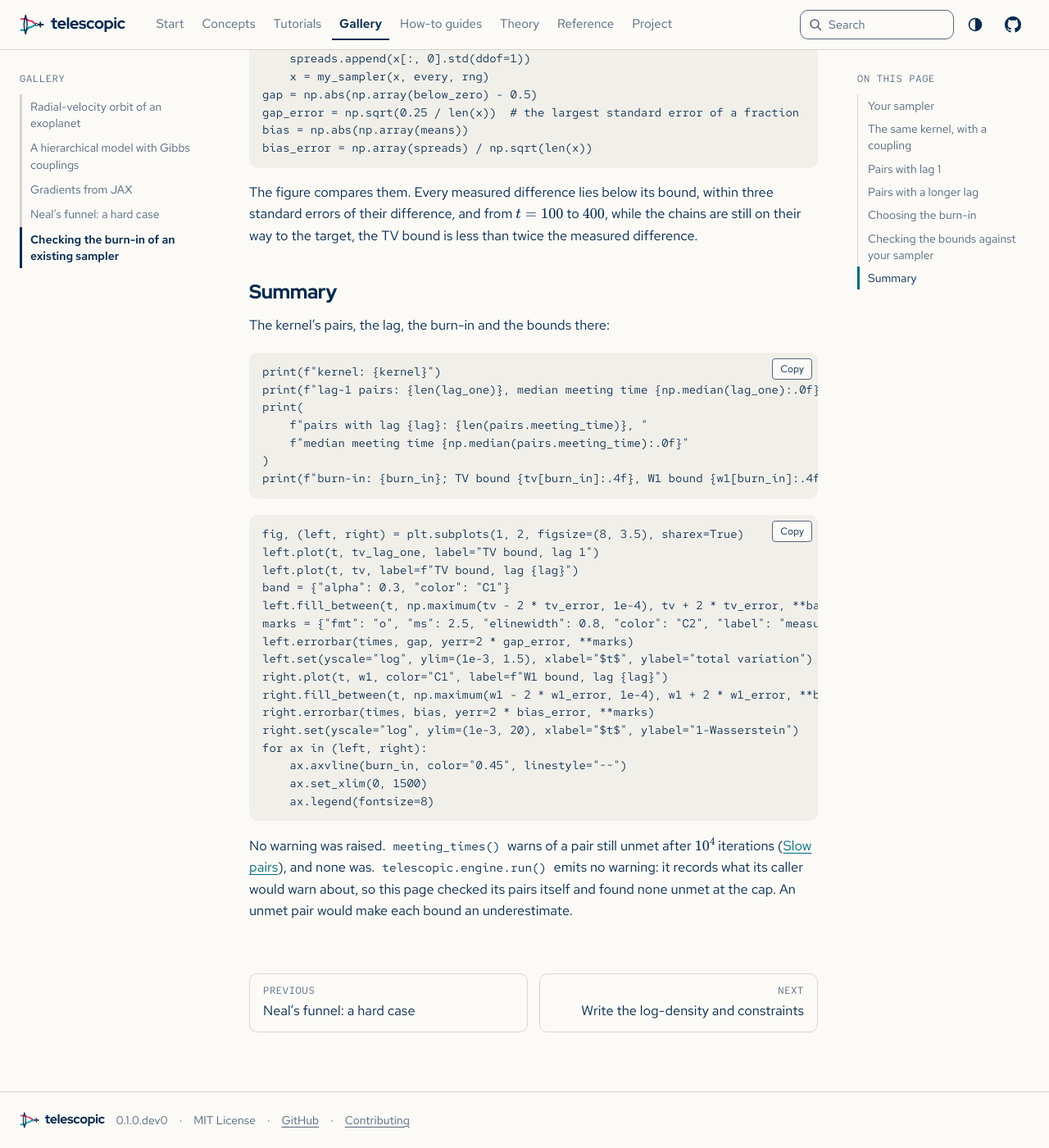
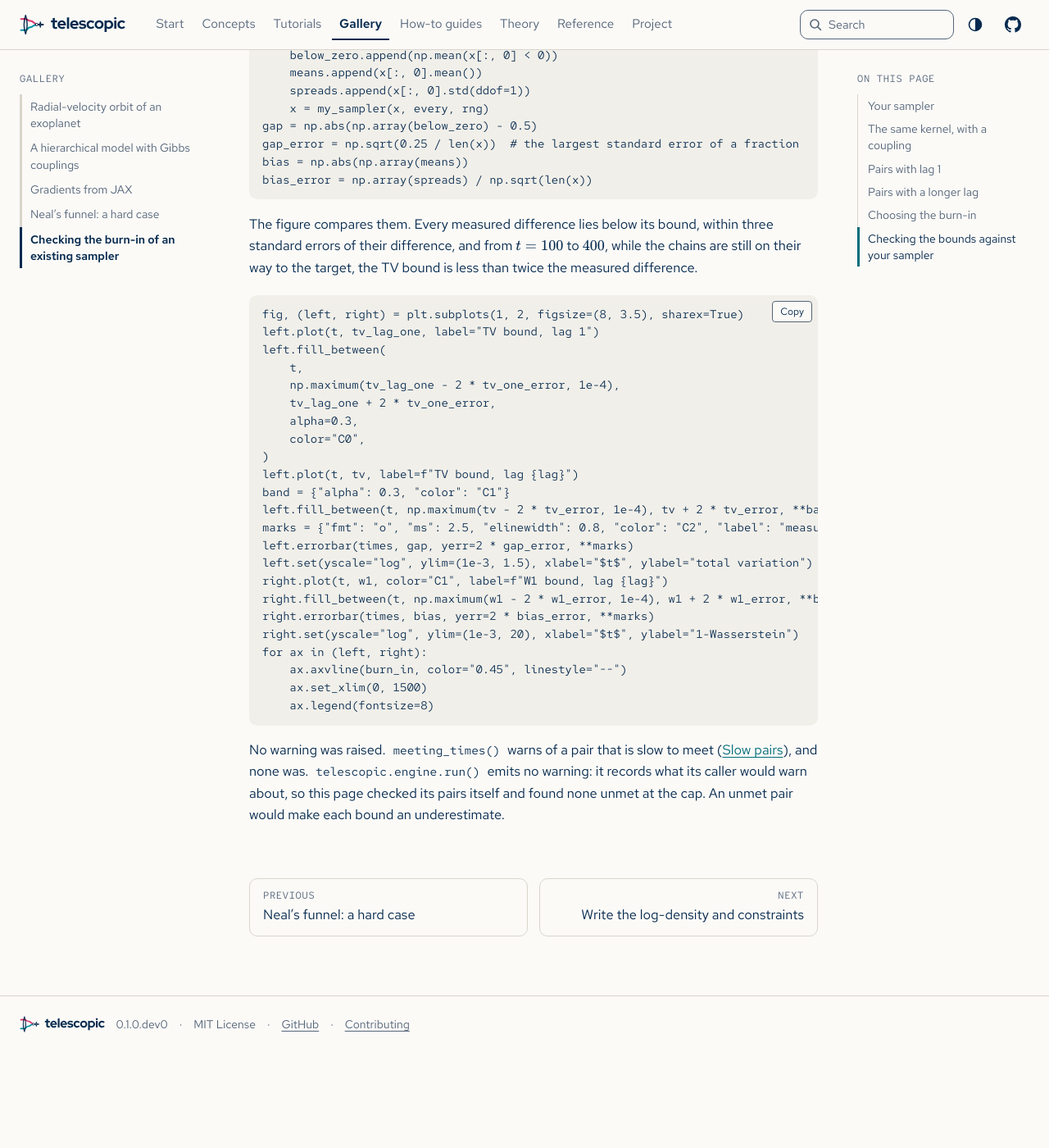
Before and after one commit to joshspeagle/telescopic, a Sphinx documentation site: the page built from docs/gallery/burn-in.md, in a window 1280 px wide and 1400 px high, scrolled down 3705 px. Shown: the whole window at 82% size. Built offline with Sphinx 7.4.7, drawn with Linux system fonts in a browser that asks for light colours; after the commit the page ends 4988 px from its top, so only the background shows below that; some of the changed text lies outside the part shown.

Commit message:
Band the lag-1 bound and trim the burn-in gallery page
Co-Authored-By: Claude Opus 5.5 <noreply@anthropic.com>
Claude-Session: https://claude.ai/code/session_01JkqiRjnZwqMVo8Rd3e5j1c

````diff
--- a/docs/gallery/burn-in.md
+++ b/docs/gallery/burn-in.md
@@ -88,12 +88,12 @@ print("quantiles 50%, 90%, 99%:", np.quantile(lag_one, [0.5, 0.9, 0.99]))
 
 {func}`telescopic.diagnostics.tv_bound` estimates the bound on the total variation
 distance $d_{TV}(\pi_t, \pi)$ between the law $\pi_t$ of $X_t$ and the target $\pi$ from
-these meeting times. A pair unmet at the cap enters as the cap plus 1, which makes the
-estimate a lower bound of the one without a cap; here none is unmet:
+these meeting times; its docstring says how a pair unmet at the cap enters, and here
+none is unmet:
 
 ```{code-cell} python
 t = np.arange(3000)
-tv_lag_one = diagnostics.tv_bound(np.where(np.isinf(lag_one), 10_001, lag_one), 1, t)
+tv_lag_one = diagnostics.tv_bound(lag_one, 1, t)
 print("TV bound at t = 0, 500, 1000:", tv_lag_one[[0, 500, 1000]])
 ```
 
@@ -145,6 +145,9 @@ which the upper edge of the band, two standard errors above the estimate, is bel
 ```{code-cell} python
 terms = np.maximum(0, np.ceil((pairs.meeting_time[:, None] - lag - t) / lag))
 tv_error = terms.std(axis=0, ddof=1) / np.sqrt(len(terms))
+# The same for the lag-1 bound.
+terms_one = np.maximum(0, lag_one[:, None] - 1 - t)
+tv_one_error = terms_one.std(axis=0, ddof=1) / np.sqrt(len(terms_one))
 # The same for the W1 bound, from each pair's own bound.
 w1_terms = np.array([
     diagnostics.w1_bound(
@@ -169,6 +172,8 @@ print(f"W1 bound there: {w1[burn_in]:.4f}")
 # The average of the terms is the bound wherever it is below 1.
 below = tv < 1
 assert np.allclose(terms.mean(axis=0)[below], tv[below])
+below_one = tv_lag_one < 1
+assert np.allclose(terms_one.mean(axis=0)[below_one], tv_lag_one[below_one])
 assert np.allclose(w1_terms.mean(axis=0), w1)
 assert 0 < burn_in < len(t) - 1
 glue("burn_in", burn_in, display=False)
@@ -219,20 +224,6 @@ standard errors of their difference, and from $t = 100$ to $400$, while the chai
 still on their way to the target, the TV bound is less than twice the measured
 difference.
 
-## Summary
-
-The kernel's pairs, the lag, the burn-in and the bounds there:
-
-```{code-cell} python
-print(f"kernel: {kernel}")
-print(f"lag-1 pairs: {len(lag_one)}, median meeting time {np.median(lag_one):.0f}")
-print(
-    f"pairs with lag {lag}: {len(pairs.meeting_time)}, "
-    f"median meeting time {np.median(pairs.meeting_time):.0f}"
-)
-print(f"burn-in: {burn_in}; TV bound {tv[burn_in]:.4f}, W1 bound {w1[burn_in]:.4f}")
-```
-
 ```{code-cell} python
 ---
 mystnb:
@@ -247,7 +238,7 @@ mystnb:
   figure:
     caption: >-
       Left: the estimated bounds on $d_{TV}(\pi_t, \pi)$ from pairs with lag 1 and with
-      the longer lag, with a band of two standard errors for the latter, and the
+      the longer lag, each with a band of two standard errors, and the
       measured $|P(X_{t,1} < 0) - \tfrac12|$ from 10,000 runs of the sampler, with two
       standard errors. Right: the bound on the 1-Wasserstein distance from the pairs
       with the longer lag and the measured $|E[X_{t,1}]|$, each with two standard errors. The
@@ -255,6 +246,13 @@ mystnb:
 ---
 fig, (left, right) = plt.subplots(1, 2, figsize=(8, 3.5), sharex=True)
 left.plot(t, tv_lag_one, label="TV bound, lag 1")
+left.fill_between(
+    t,
+    np.maximum(tv_lag_one - 2 * tv_one_error, 1e-4),
+    tv_lag_one + 2 * tv_one_error,
+    alpha=0.3,
+    color="C0",
+)
 left.plot(t, tv, label=f"TV bound, lag {lag}")
 band = {"alpha": 0.3, "color": "C1"}
 left.fill_between(t, np.maximum(tv - 2 * tv_error, 1e-4), tv + 2 * tv_error, **band)
@@ -272,8 +270,8 @@ for ax in (left, right):
 ```
 
 No warning was raised. {meth}`~telescopic.CoupledSampler.meeting_times` warns of a pair
-still unmet after $10^4$ iterations
-([Slow pairs](../reference/warnings.md#slow-pairs-slow)), and none was.
+that is slow to meet ([Slow pairs](../reference/warnings.md#slow-pairs-slow)), and none
+was.
 {func}`telescopic.engine.run` emits no warning: it records what its caller would warn
 about, so this page checked its pairs itself and found none unmet at the cap. An unmet
 pair would make each bound an underestimate.
````
